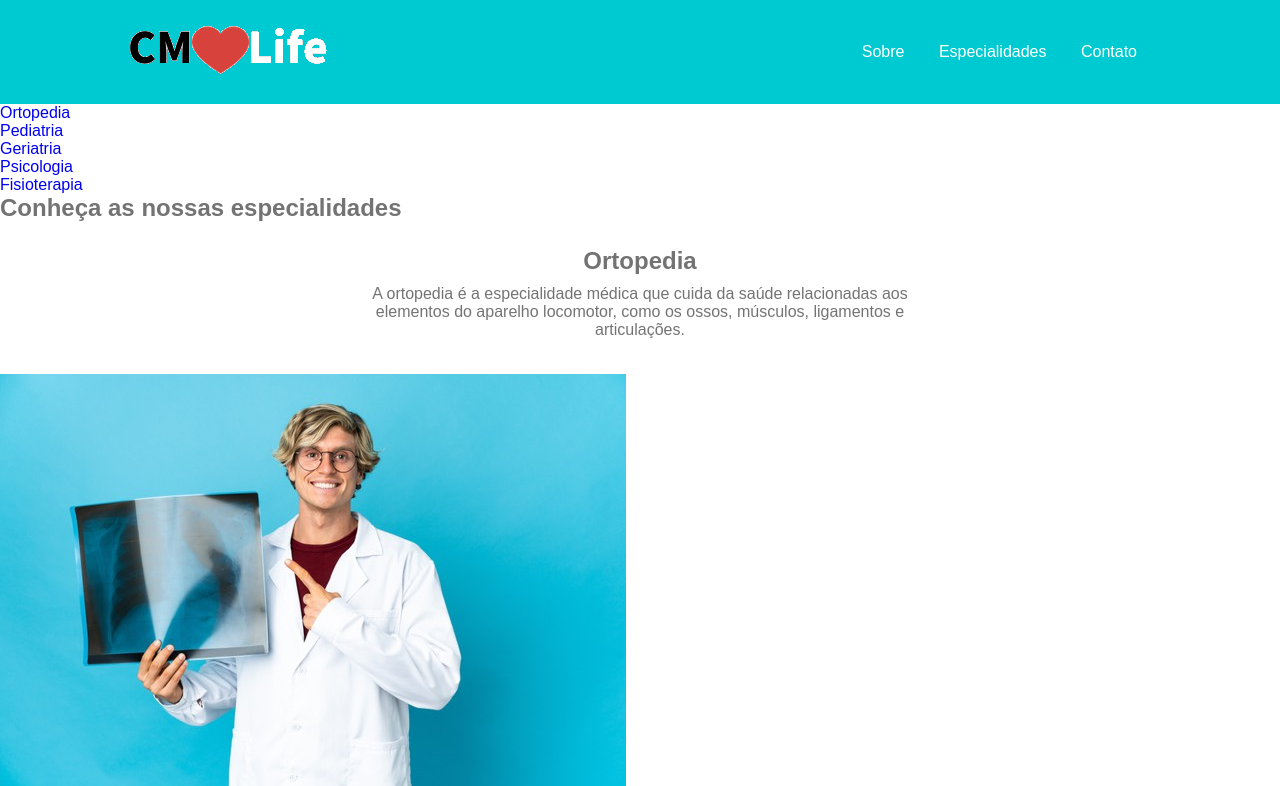
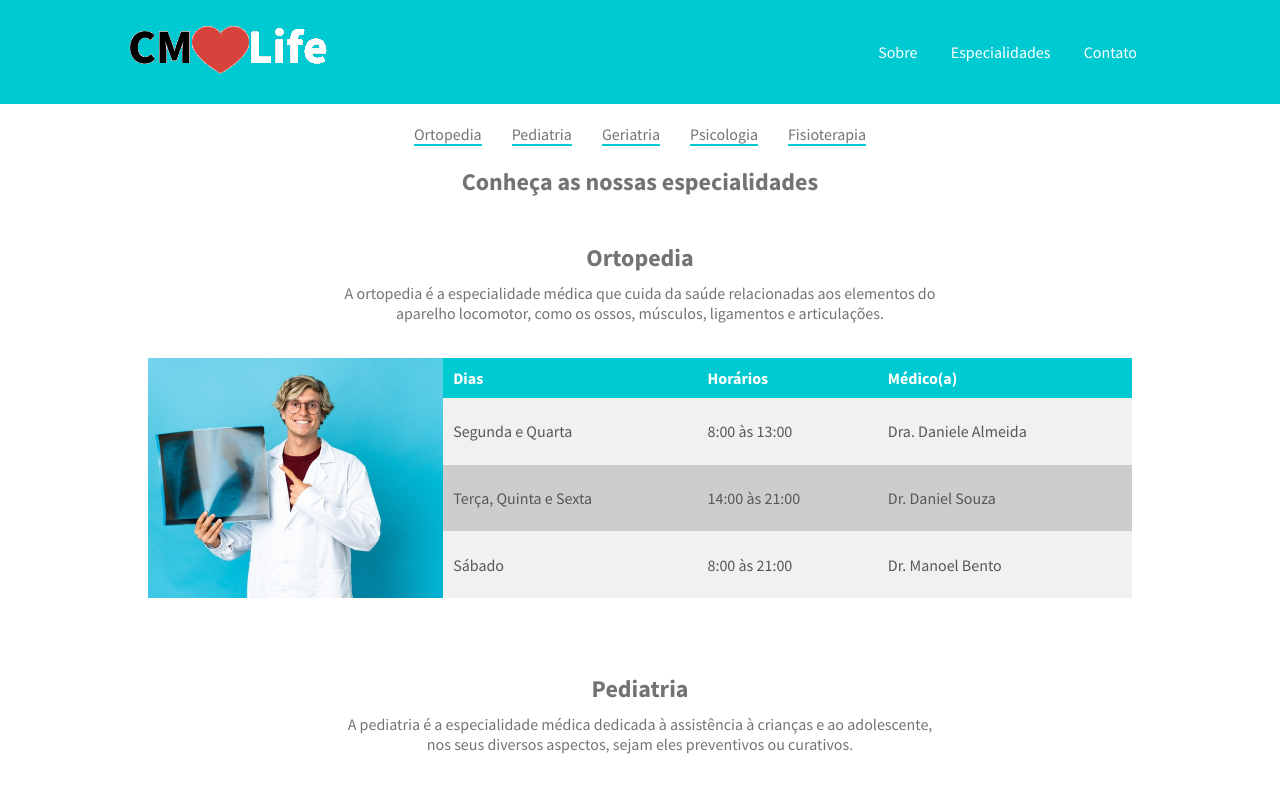
Before and after one commit to douglasjosebarboza/clinica-life, a plain HTML site: page pages/especialidades.html in a window 1280 px wide. Shown: the top 786 px of the page. Drawn offline with Linux system fonts and the light colour scheme.

Commit message:
clinica life completo

```diff
--- /dev/null
+++ b/css/especialidades-resp.css
@@ -0,0 +1,16 @@
+@media (max-width: 768px){
+  .container-ImgAndTabela img{
+    display: none;
+  }
+
+  .container-ImgAndTabela table{
+    width: 100%;
+  }
+}
+
+@media (max-width: 425px){
+  .container-ImgAndTabela table{
+    padding: 0;
+    height: 100%;
+  }
+}
--- a/css/especialidades.css
+++ b/css/especialidades.css
@@ -0,0 +1,82 @@
+a{
+  color: #0000008c;
+}
+
+a:hover{
+  color: #004b4c;
+}
+
+.container-navegacao{
+  max-width: 1024px;
+  display: flex;
+  flex-direction: column;
+  align-items: center;
+  margin: 0 auto;
+  gap: 20px;
+}
+
+.container-navegacao nav{
+  margin-top: 20px;
+}
+
+.container-navegacao ul{
+  display: flex;
+  flex-wrap: wrap;
+  gap: 30px;
+  justify-content: center;
+}
+
+.container-navegacao li{
+  border-bottom: 2px solid #00cad1;
+}
+
+.container-especialidades{
+  max-width: 1024px;
+  display: flex;
+  flex-direction: column;
+  align-items: center;
+  margin: 20px auto;
+}
+.especialidade{
+  width: 100%;
+  margin-bottom: 50px;
+}
+
+.container-ImgAndTabela{
+  display: flex;
+  height: 240px;
+  padding: 0 20px;
+}
+
+.container-ImgAndTabela img{
+  width: 30%;
+  height: 100%;
+  object-fit: cover;
+}
+
+.container-ImgAndTabela table{
+  height: 100%;
+  width: 70%;
+  text-align: left;
+  border-spacing: 0
+}
+
+.container-ImgAndTabela table thead tr{
+  background-color: #00cad1;
+  color: #fff;
+}
+
+.container-ImgAndTabela table tr{
+  background-color: #f1f1f1;
+  color: #585757;
+  font-weight: 500;
+}
+
+.container-ImgAndTabela table tr:nth-of-type(even){
+  background-color: #cdcdcd;
+  border: 1px solid #f1f1f1;
+}
+
+.container-ImgAndTabela table th , .container-ImgAndTabela table td{
+  padding: 10px;
+}
--- a/pages/especialidades.html
+++ b/pages/especialidades.html
@@ -7,6 +7,8 @@
   <link rel="stylesheet" href="../css/index.css">
   <link rel="stylesheet" href="../css/index-resp.css">
   <link rel="stylesheet" href="../css/especialidades.css">
+  <link rel="stylesheet" href="../css/especialidades-resp.css">
+  <link rel="stylesheet" href="https://fonts.googleapis.com/css2?family=Source+Sans+Pro:ital,wght@0,200;0,300;0,400;0,600;0,700;0,900;1,200;1,300;1,400;1,600;1,700;1,900&display=swap">
   <title>CMLife - Especialidades</title>
 </head>
 <body>
@@ -27,10 +29,10 @@
   </header>
 
   <main>
-    <section class="container-navegação">
+    <section class="container-navegacao">
       <div>
         <nav>
-          <ul>
+          <ul type="none">
             <li>
               <a href="#ortopedia">Ortopedia</a>
             </li>
@@ -55,7 +57,7 @@
     </section>
 
     <section class="container-especialidades">
-      <section class="ortopedia">
+      <section id="ortopedia" class="especialidade">
         <div class="container-infos">
           <h2>
             Ortopedia
@@ -65,7 +67,7 @@
           </p>
         </div>
 
-        <div class="container-img&tabela">
+        <div class="container-ImgAndTabela">
           <img src="../assets/imgs/ortopedia1.png" alt="">
           <table>
               <thead>
@@ -96,7 +98,7 @@
         </div>
       </section>
 
-      <section class="pediatria">
+      <section id="pediatria" class="especialidade">
         <div class="container-infos">
           <h2>
             Pediatria
@@ -106,7 +108,7 @@
           </p>
         </div>
 
-        <div class="container-img&tabela">
+        <div class="container-ImgAndTabela">
           <img src="../assets/imgs/pediatra2.png" alt="">
           <table>
               <thead>
@@ -137,7 +139,7 @@
         </div>
       </section>
 
-      <section class="geriatria">
+      <section id="geriatria" class="especialidade">
         <div class="container-infos">
           <h2>
             Geriatria
@@ -147,7 +149,7 @@
           </p>
         </div>
 
-        <div class="container-img&tabela">
+        <div class="container-ImgAndTabela">
           <img src="../assets/imgs/geriatra.png" alt="">
           <table>
               <thead>
@@ -183,7 +185,7 @@
         </div>
       </section>
 
-      <section class="psicologia">
+      <section id="psicologia" class="especialidade">
         <div class="container-infos">
           <h2>
             Psicologia
@@ -193,7 +195,7 @@
           </p>
         </div>
 
-        <div class="container-img&tabela">
+        <div class="container-ImgAndTabela">
           <img src="../assets/imgs/psicologo.png" alt="">
           <table>
               <thead>
@@ -224,7 +226,7 @@
         </div>
       </section>
 
-      <section class="fisioterapia">
+      <section id="fisioterapia" class="especialidade">
         <div class="container-infos">
           <h2>
             Fisioterapia
@@ -234,7 +236,7 @@
           </p>
         </div>
 
-        <div class="container-img&tabela">
+        <div class="container-ImgAndTabela">
           <img src="../assets/imgs/fisioterapia.png" alt="">
           <table>
               <thead>
```
Also changed, not shown: index.html (+1 -1 lines).
